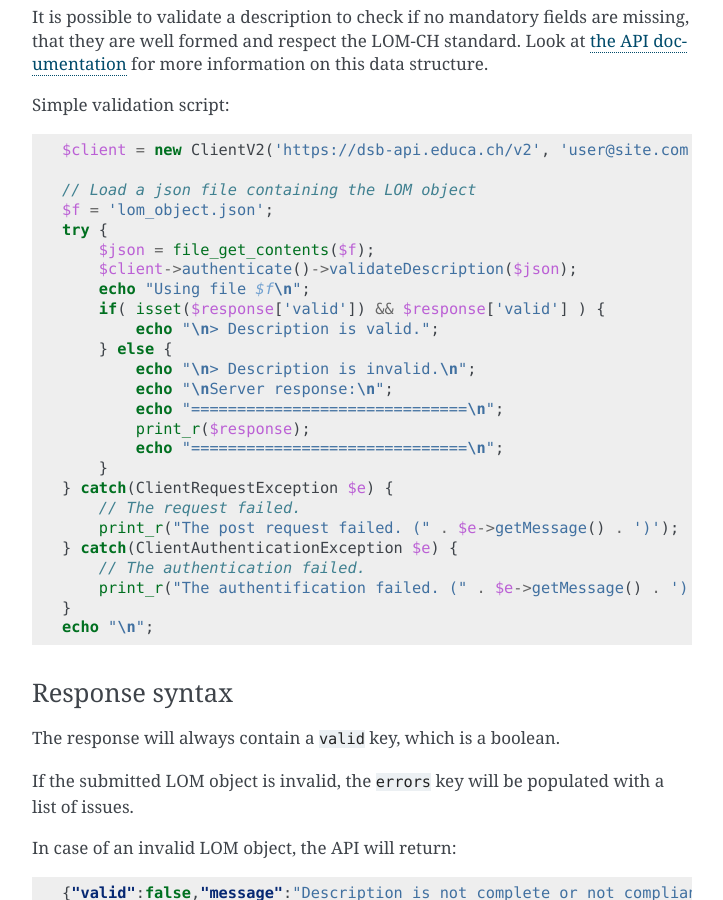
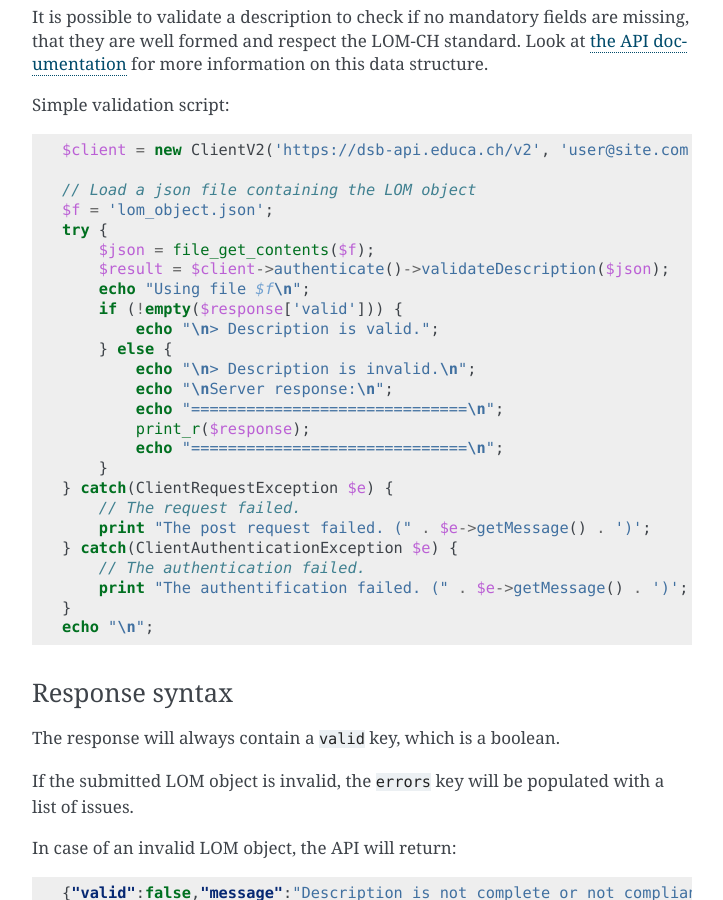
Before and after one commit to educach/dsb-client, a Sphinx documentation site: the page built from docs/descriptions.rst, in a window 1280 px wide and 900 px high, scrolled down 8280 px. Shown: the whole window, without its empty margins (388-1111 px from the left). Built offline with Sphinx 7.4.7, drawn with Linux system fonts in a browser that asks for light colours.

Commit message:
Fix error in documentation

```diff
--- a/docs/descriptions.rst
+++ b/docs/descriptions.rst
@@ -380,9 +380,9 @@ Simple validation script:
     $f = 'lom_object.json';
     try {
         $json = file_get_contents($f);
-        $client->authenticate()->validateDescription($json);
+        $result = $client->authenticate()->validateDescription($json);
         echo "Using file $f\n";
-        if( isset($response['valid']) && $response['valid'] ) {
+        if (!empty($response['valid'])) {
             echo "\n> Description is valid.";
         } else {
             echo "\n> Description is invalid.\n";
@@ -393,10 +393,10 @@ Simple validation script:
         }
     } catch(ClientRequestException $e) {
         // The request failed.
-        print_r("The post request failed. (" . $e->getMessage() . ')');
+        print "The post request failed. (" . $e->getMessage() . ')';
     } catch(ClientAuthenticationException $e) {
         // The authentication failed.
-        print_r("The authentification failed. (" . $e->getMessage() . ')');
+        print "The authentification failed. (" . $e->getMessage() . ')';
     }
     echo "\n";
 
```
